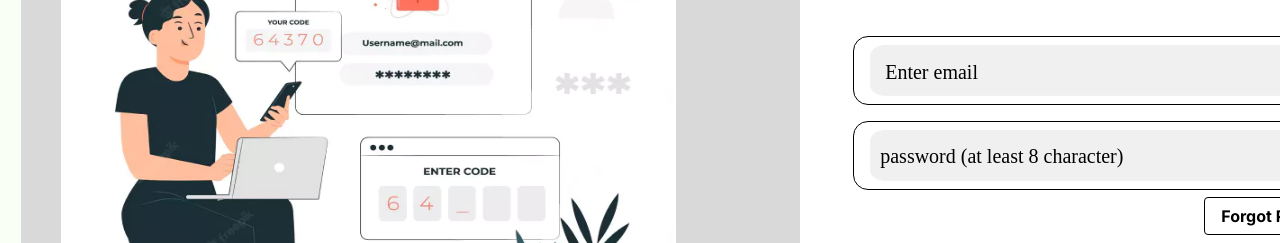
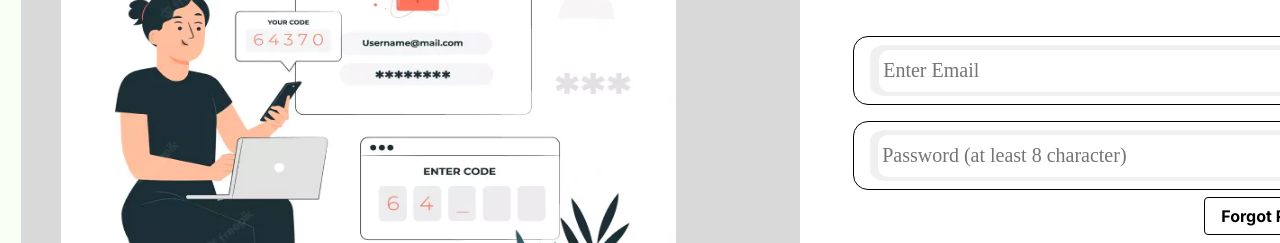
Before and after one commit to Dewansh07/android, a React app: page / in a window 1280 px wide. Shown: the part 302-545 px from the top of the page. Built offline with nearby package versions, Linux system fonts and the light colour scheme; a web font is replaced by a local one.

Commit message:
input field fix

```diff
--- a/src/views/home.css
+++ b/src/views/home.css
@@ -174,6 +174,41 @@
   line-height: 30px;
   font-stretch: normal;
   text-decoration: none;
+}
+.home-input01 {
+  top: -7px;
+  left: -6px;
+  color: rgba(0, 0, 0, 1);
+  width: 450px;
+  height: 42px;
+  position: absolute;
+  font-size: 20px;
+  font-style: Regular;
+  text-align: left;
+  font-family: Gafata;
+  font-weight: 400;
+  line-height: 30px;
+  font-stretch: normal;
+  text-decoration: none;
+  border-radius: 10px;
+  object-fit: cover;
+}
+.home-input-02 {
+  top: -6px;
+  left: -2px;
+  color: rgba(0, 0, 0, 1);
+  width: 453px;
+  height: 42px;
+  position: absolute;
+  font-size: 20px;
+  font-style: Regular;
+  text-align: left;
+  font-family: Gafata;
+  font-weight: 400;
+  line-height: 30px;
+  font-stretch: normal;
+  text-decoration: none;
+  border-radius: 10px;
 }
 .home-text06 {
   top: 244.5115661621094px;
--- a/src/views/home.js
+++ b/src/views/home.js
@@ -86,11 +86,16 @@ const Home = (props) => {
           <span className="home-text02">
             <span>Hey, Enter your details and dive into the Android Club</span>
           </span>
+          <div>
+
           <img
             src="/external/rectangle43317-vty-200h.png"
             alt="Rectangle43317"
             className="home-rectangle43 input"
+
           />
+
+          </div>
           <img
             src="/external/rectangle44318-c177-200h.png"
             alt="Rectangle44318"
@@ -105,8 +110,10 @@ const Home = (props) => {
           </button>
 
           <span className="home-text04">
+
+            <input type="text" className='home-input01' placeholder='Enter Email' />
             <span>
-              Enter email
+
               <span
                 dangerouslySetInnerHTML={{
                   __html: ' ',
@@ -115,7 +122,8 @@ const Home = (props) => {
             </span>
           </span>
           <span className="home-text06">
-            <span>password (at least 8 character)</span>
+            <input type="text" className='home-input-02' placeholder='Password (at least 8 character)' />
+
           </span>
           <span className="home-text08">
             <span>LOGIN</span>
```
